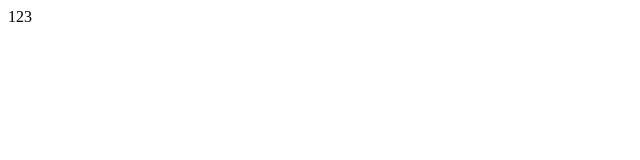
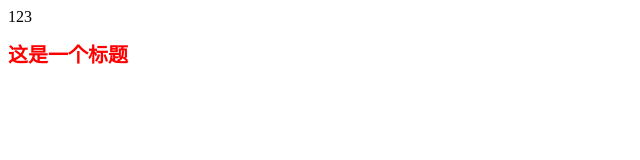
Before and after one commit to BangBangSwip/project_01, a plain HTML site: page index.html in a window 1280 px wide. Shown: the whole page, without its empty margins (0-640 px from the left). Drawn offline with Linux system fonts and the light colour scheme.

Commit message:
新增了index.js和css，修改了html

```diff
--- /dev/null
+++ b/index.css
@@ -0,0 +1,4 @@
+h1 {
+    color: red;
+    font-size: 20px;
+}
--- a/index.html
+++ b/index.html
@@ -6,10 +6,13 @@
     <meta http-equiv="X-UA-Compatible" content="IE=edge" />
     <meta name="viewport" content="width=device-width, initial-scale=1.0" />
     <title>Document</title>
+    <link rel="stylesheet" href="./index.css" />
+    <script src="./index.js"></script>
 </head>
 
 <body>
     123
+    <h1>这是一个标题</h1>
 </body>
 
 </html>
```
Also changed, not shown: index.js (added).
